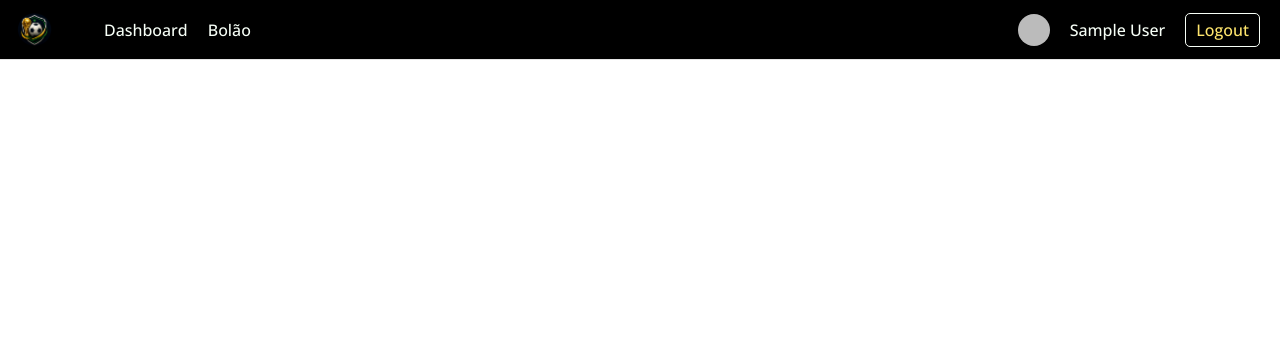
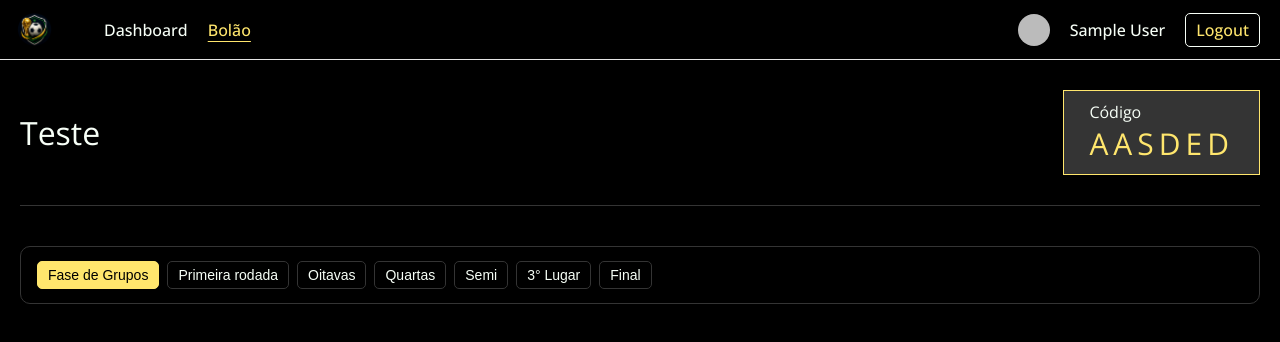
Before and after one commit to RizziSilva/bolao, a React (Vite) app: page /bolao/1 in a window 1280 px wide. Shown: the top 342 px of the page. Built offline with nearby package versions, Linux system fonts and the light colour scheme; no server answers; sample sign-in values are in the browser's storage.

Commit message:
feat: create bolao detail stage component

```diff
--- a/src/components/navbar/index.jsx
+++ b/src/components/navbar/index.jsx
@@ -1,7 +1,7 @@
 import { Link, useLocation } from "react-router-dom";
 import { SmallLogo, DefaultUserImage } from "@statics";
 import { loginService } from "@services";
-import { ROUTES_ARRAY } from "@constants";
+import { ROUTES, ROUTES_ARRAY } from "@constants";
 import { useAuth } from "@context";
 import "./style.scss";
 
@@ -12,8 +12,15 @@ export function Navbar() {
 
   function getActiveClass(link) {
     const isActive = location.pathname === link;
+    const isCurrentPageBolaoDetail = location.pathname.includes(
+      ROUTES.BOLAO_DETAIL.bolaoDetailBasePathname,
+    );
+    const isBolaoOption = link === ROUTES.BOLAO.pathname;
+    const isBolaoDetailAndBolaoOption =
+      isBolaoOption && isCurrentPageBolaoDetail;
+    const shouldBeActive = isBolaoDetailAndBolaoOption || isActive;
 
-    return isActive ? "active" : "";
+    return shouldBeActive ? "active" : "";
   }
 
   function renderUserImage() {
--- a/src/constants/index.js
+++ b/src/constants/index.js
@@ -1 +1,2 @@
 export { ROUTES, ROUTES_ARRAY } from "./routes";
+export { MOCK_BOLAO, MOCK_TEAMS, MOCK_STAGES } from "./mocks";
--- /dev/null
+++ b/src/constants/mocks.js
@@ -0,0 +1,98 @@
+export const MOCK_BOLAO = {
+  name: "Teste",
+  code: "aasded",
+};
+
+export const MOCK_TEAMS = [
+  { id: 1, name: "Mexico", acronym: "MEX", group: "A" },
+  { id: 2, name: "South Africa", acronym: "RSA", group: "A" },
+  { id: 3, name: "South Korea", acronym: "KOR", group: "A" },
+  { id: 4, name: "Czechia", acronym: "CZE", group: "A" },
+
+  { id: 5, name: "Canada", acronym: "CAN", group: "B" },
+  { id: 6, name: "Switzerland", acronym: "SUI", group: "B" },
+  { id: 7, name: "Qatar", acronym: "QAT", group: "B" },
+  { id: 8, name: "Bosnia and Herzegovina", acronym: "BIH", group: "B" },
+
+  { id: 9, name: "Brazil", acronym: "BRA", group: "C" },
+  { id: 10, name: "Morocco", acronym: "MAR", group: "C" },
+  { id: 11, name: "Scotland", acronym: "SCO", group: "C" },
+  { id: 12, name: "Haiti", acronym: "HAI", group: "C" },
+
+  { id: 13, name: "United States", acronym: "USA", group: "D" },
+  { id: 14, name: "Paraguay", acronym: "PAR", group: "D" },
+  { id: 15, name: "Australia", acronym: "AUS", group: "D" },
+  { id: 16, name: "Turkey", acronym: "TUR", group: "D" },
+
+  { id: 17, name: "Germany", acronym: "GER", group: "E" },
+  { id: 18, name: "Ecuador", acronym: "ECU", group: "E" },
+  { id: 19, name: "Ivory Coast", acronym: "CIV", group: "E" },
+  { id: 20, name: "Curacao", acronym: "CUW", group: "E" },
+
+  { id: 21, name: "Netherlands", acronym: "NED", group: "F" },
+  { id: 22, name: "Sweden", acronym: "SWE", group: "F" },
+  { id: 23, name: "Japan", acronym: "JPN", group: "F" },
+  { id: 24, name: "Tunisia", acronym: "TUN", group: "F" },
+
+  { id: 25, name: "Belgium", acronym: "BEL", group: "G" },
+  { id: 26, name: "Egypt", acronym: "EGY", group: "G" },
+  { id: 27, name: "Iran", acronym: "IRN", group: "G" },
+  { id: 28, name: "New Zealand", acronym: "NZL", group: "G" },
+
+  { id: 29, name: "Spain", acronym: "ESP", group: "H" },
+  { id: 30, name: "Uruguay", acronym: "URU", group: "H" },
+  { id: 31, name: "Saudi Arabia", acronym: "KSA", group: "H" },
+  { id: 32, name: "Cape Verde", acronym: "CPV", group: "H" },
+
+  { id: 33, name: "France", acronym: "FRA", group: "I" },
+  { id: 34, name: "Senegal", acronym: "SEN", group: "I" },
+  { id: 35, name: "Norway", acronym: "NOR", group: "I" },
+  { id: 36, name: "Iraq", acronym: "IRQ", group: "I" },
+
+  { id: 37, name: "Argentina", acronym: "ARG", group: "J" },
+  { id: 38, name: "Austria", acronym: "AUT", group: "J" },
+  { id: 39, name: "Algeria", acronym: "ALG", group: "J" },
+  { id: 40, name: "Jordan", acronym: "JOR", group: "J" },
+
+  { id: 41, name: "Portugal", acronym: "POR", group: "K" },
+  { id: 42, name: "Colombia", acronym: "COL", group: "K" },
+  { id: 43, name: "Uzbekistan", acronym: "UZB", group: "K" },
+  { id: 44, name: "DR Congo", acronym: "COD", group: "K" },
+
+  { id: 45, name: "England", acronym: "ENG", group: "L" },
+  { id: 46, name: "Croatia", acronym: "CRO", group: "L" },
+  { id: 47, name: "Ghana", acronym: "GHA", group: "L" },
+  { id: 48, name: "Panama", acronym: "PAN", group: "L" },
+];
+
+export const MOCK_STAGES = [
+  {
+    label: "Fase de Grupos",
+    id: "1",
+  },
+  {
+    label: "Primeira rodada",
+    id: "2",
+  },
+  {
+    label: "Oitavas",
+    id: "3",
+  },
+
+  {
+    label: "Quartas",
+    id: "4",
+  },
+  {
+    label: "Semi",
+    id: "5",
+  },
+  {
+    label: "3° Lugar",
+    id: "6",
+  },
+  {
+    label: "Final",
+    id: "7",
+  },
+];
--- a/src/constants/routes.js
+++ b/src/constants/routes.js
@@ -11,6 +11,12 @@ export const ROUTES = {
     pathname: "/bolao",
     Icon: BolaoIcon,
   },
+  BOLAO_DETAIL: {
+    label: "Bolão Detail",
+    pathname: "/bolao/:code",
+    bolaoDetailBasePathname: "/bolao/",
+    Icon: BolaoIcon,
+  },
 };
 
 export const ROUTES_ARRAY = [ROUTES.DASHBOARD, ROUTES.BOLAO];
--- /dev/null
+++ b/src/pages/bolao-detail/components/index.js
@@ -0,0 +1 @@
+export { Stages } from "./stages";
--- /dev/null
+++ b/src/pages/bolao-detail/components/stages/index.jsx
@@ -0,0 +1,25 @@
+import { MOCK_STAGES } from "@constants";
+import "./style.scss";
+
+export function Stages({ teams, setSelectedStage, selectedStage }) {
+  function handleClick(id) {
+    setSelectedStage(id);
+  }
+
+  function renderStages() {
+    return MOCK_STAGES.map(({ id, label }) => {
+      const isSelected = id === selectedStage;
+
+      return (
+        <button
+          onClick={() => handleClick(id)}
+          className={`${isSelected ? "selected" : ""} container-stage`}
+        >
+          {label}
+        </button>
+      );
+    });
+  }
+
+  return <div id="container-stages-page">{renderStages()}</div>;
+}
--- /dev/null
+++ b/src/pages/bolao-detail/components/stages/style.scss
@@ -0,0 +1,38 @@
+@use "@styles" as *;
+
+#container-stages-page {
+  align-items: center;
+  border-radius: 10px;
+  border: 1px solid $graphite;
+  display: flex;
+  padding: 14px 16px;
+  width: 100%;
+
+  > .container-stage {
+    background-color: transparent;
+    border-radius: 5px;
+    border: 1px solid $graphite;
+    color: $mint-cream;
+    cursor: pointer;
+    display: flex;
+    font-size: 14px;
+    margin-right: 8px;
+    outline: none;
+    padding: 5px 10px;
+
+    &.selected {
+      background-color: $royal-gold;
+      border-color: $royal-gold;
+      color: $black;
+    }
+
+    &:last-child {
+      margin-right: 0;
+    }
+
+    > .text {
+      color: $mint-cream;
+      font-size: 12px;
+    }
+  }
+}
--- a/src/pages/bolao-detail/index.jsx
+++ b/src/pages/bolao-detail/index.jsx
@@ -1,8 +1,52 @@
+import { useEffect, useState } from "react";
 import { useParams } from "react-router-dom";
+import { MOCK_BOLAO, MOCK_STAGES, MOCK_TEAMS } from "@constants";
+import { Stages } from "./components";
 import "./style.scss";
 
 export function BolaoDetail() {
+  const [bolao, setBolao] = useState({});
+  const [teams, setTeams] = useState([]);
+  const [selectedStage, setSelectedStage] = useState(MOCK_STAGES[0].id);
   const { code } = useParams();
 
-  return <div id="container-my-group-id"></div>;
+  useEffect(() => {
+    async function getBolãoInfo() {
+      try {
+        setBolao(MOCK_BOLAO);
+      } catch (error) {
+        console.error(error);
+      }
+    }
+
+    async function getTeams() {
+      try {
+        setTeams(MOCK_TEAMS);
+      } catch (error) {
+        console.error(error);
+      }
+    }
+
+    getBolãoInfo();
+    getTeams();
+  }, [code]);
+
+  return (
+    <div id="container-my-group-id">
+      <div className="container-content">
+        <div className="container-upper">
+          <span className="title">{bolao.name}</span>
+          <div className="container-game-code">
+            <span className="text">Código</span>
+            <span className="code">{bolao.code}</span>
+          </div>
+        </div>
+        <Stages
+          teams={teams}
+          selectedStage={selectedStage}
+          setSelectedStage={setSelectedStage}
+        />
+      </div>
+    </div>
+  );
 }
--- a/src/pages/bolao-detail/style.scss
+++ b/src/pages/bolao-detail/style.scss
@@ -1 +1,54 @@
 @use "@styles" as *;
+
+#container-my-group-id {
+  align-items: center;
+  background-color: $black;
+  display: flex;
+  flex: 1;
+  justify-content: center;
+  padding: 90px 20px 30px;
+
+  > .container-content {
+    display: flex;
+    flex-direction: column;
+    height: 100%;
+    max-width: $application-max-width;
+    width: 100%;
+
+    > .container-upper {
+      align-items: center;
+      border-bottom: 1px solid $graphite;
+      display: flex;
+      justify-content: space-between;
+      margin-bottom: 40px;
+      padding-bottom: 30px;
+      width: 100%;
+
+      > .title {
+        color: $mint-cream;
+        font-size: 32px;
+      }
+
+      > .container-game-code {
+        background-color: $graphite;
+        border: 1px solid $royal-gold;
+        cursor: text;
+        display: flex;
+        flex-direction: column;
+        padding: 10px 25px;
+
+        > .text {
+          color: $mint-cream;
+          font-size: 16px;
+        }
+
+        > .code {
+          color: $royal-gold;
+          font-size: 30px;
+          letter-spacing: 5px;
+          text-transform: uppercase;
+        }
+      }
+    }
+  }
+}
```
